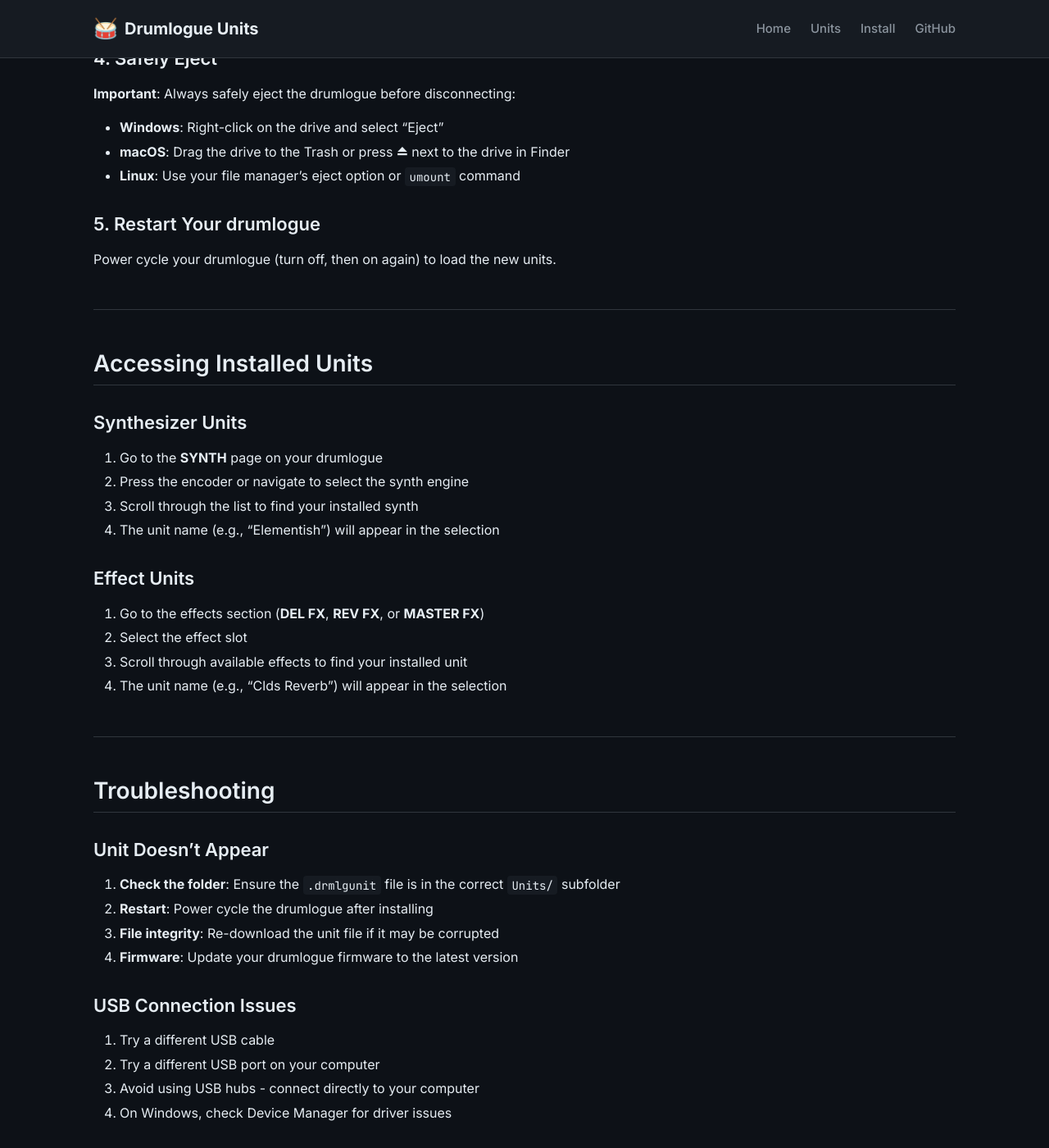
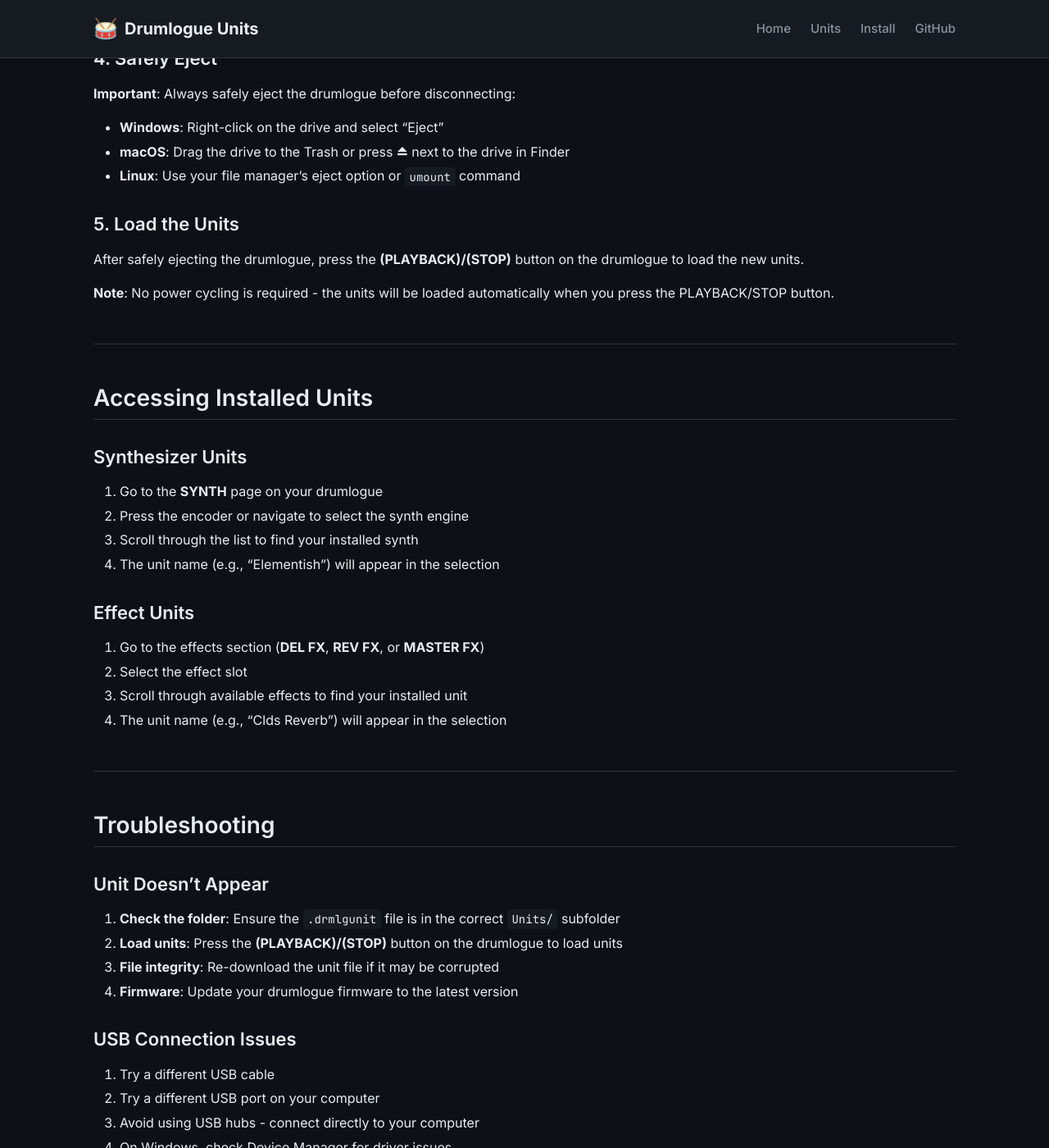
Before and after one commit to cldmnky/drumlogue-units, a Jekyll site: the page built from docs/installation/index.md, in a window 1280 px wide and 1400 px high, scrolled down 1461 px. Shown: the whole window at 82% size. Built offline with Jekyll 4.4.1, drawn with Linux system fonts in a browser that asks for light colours; some of the changed text lies outside the part shown.

Commit message:
docs: correct installation guide - no power cycling needed, use PLAYBACK/STOP button

```diff
--- a/docs/installation/index.md
+++ b/docs/installation/index.md
@@ -59,9 +59,11 @@
 - **macOS**: Drag the drive to the Trash or press ⏏ next to the drive in Finder
 - **Linux**: Use your file manager's eject option or `umount` command
 
-### 5. Restart Your drumlogue
+### 5. Load the Units
 
-Power cycle your drumlogue (turn off, then on again) to load the new units.
+After safely ejecting the drumlogue, press the **(PLAYBACK)/(STOP)** button on the drumlogue to load the new units.
+
+**Note**: No power cycling is required - the units will be loaded automatically when you press the PLAYBACK/STOP button.
 
 ---
 
@@ -88,7 +90,7 @@
 ### Unit Doesn't Appear
 
 1. **Check the folder**: Ensure the `.drmlgunit` file is in the correct `Units/` subfolder
-2. **Restart**: Power cycle the drumlogue after installing
+2. **Load units**: Press the **(PLAYBACK)/(STOP)** button on the drumlogue to load units
 3. **File integrity**: Re-download the unit file if it may be corrupted
 4. **Firmware**: Update your drumlogue firmware to the latest version
 
@@ -102,7 +104,7 @@
 ### Unit Crashes or Causes Issues
 
 1. Remove the problematic `.drmlgunit` file
-2. Power cycle the drumlogue
+2. Press the **(PLAYBACK)/(STOP)** button to reload units
 3. Report the issue on the [GitHub Issues](https://github.com/cldmnky/drumlogue-units/issues) page with:
    - Drumlogue firmware version
    - Unit version
@@ -117,7 +119,7 @@
 1. Download the new `.drmlgunit` file
 2. Connect your drumlogue via USB
 3. Copy the new file to the same location, **replacing** the old file
-4. Safely eject and restart
+4. Safely eject and press the **(PLAYBACK)/(STOP)** button to load the updated unit
 
 **Note**: For synth units with preset support, updating will reset to factory presets. Reverb and delay effect units do not support presets due to drumlogue hardware limitations.
 
@@ -130,7 +132,7 @@
 1. Connect your drumlogue via USB
 2. Navigate to the appropriate `Units/` subfolder
 3. Delete the `.drmlgunit` file
-4. Safely eject and restart
+4. Safely eject and press the **(PLAYBACK)/(STOP)** button to reload units
 
 ---
 
@@ -176,7 +178,7 @@
 1. Connect your drumlogue via USB
 2. Copy sample files to the `Samples/` folder
 3. Follow the same naming convention as above
-4. Safely eject and restart the drumlogue
+4. Safely eject and press the **(PLAYBACK)/(STOP)** button to load the samples
 
 ---
 
```
